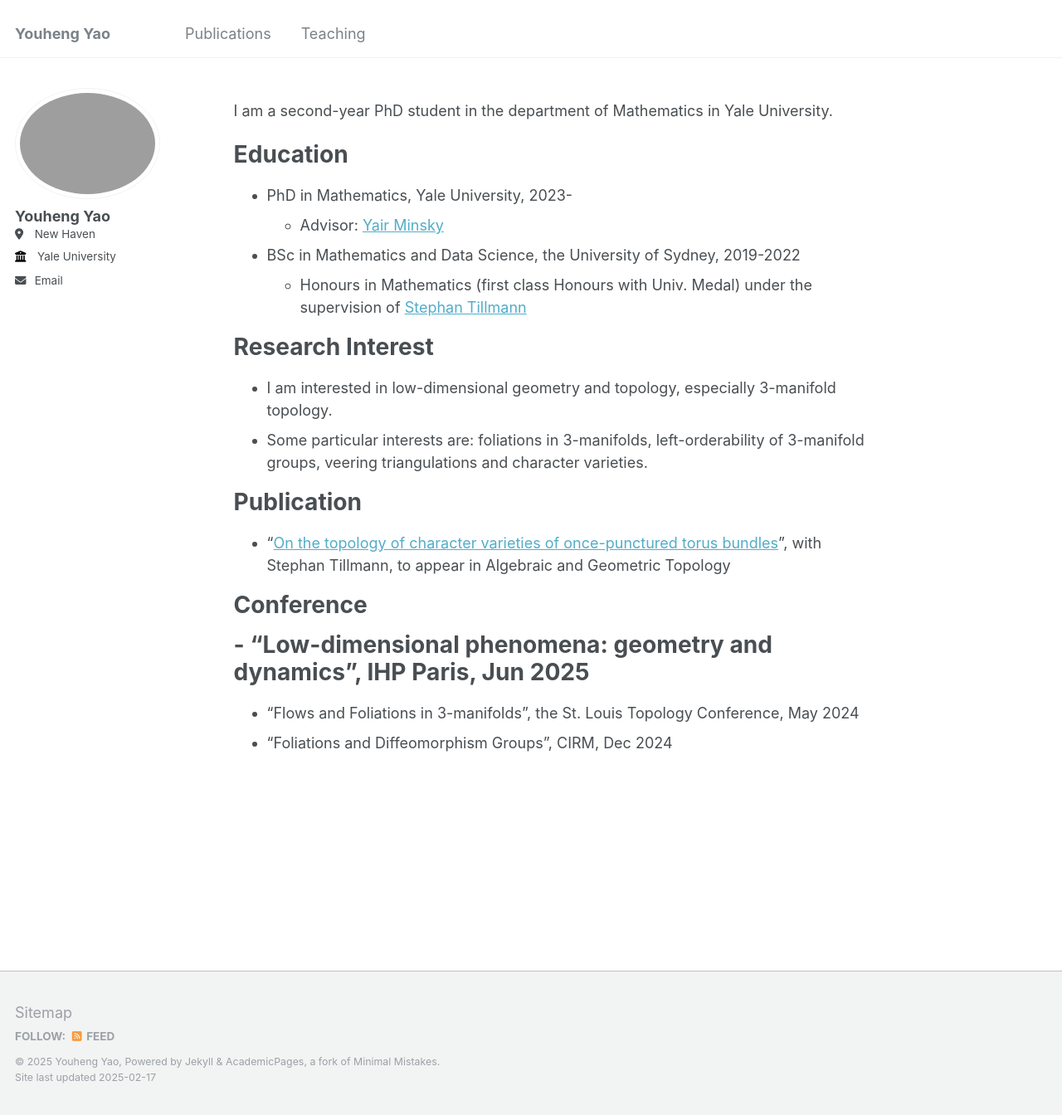
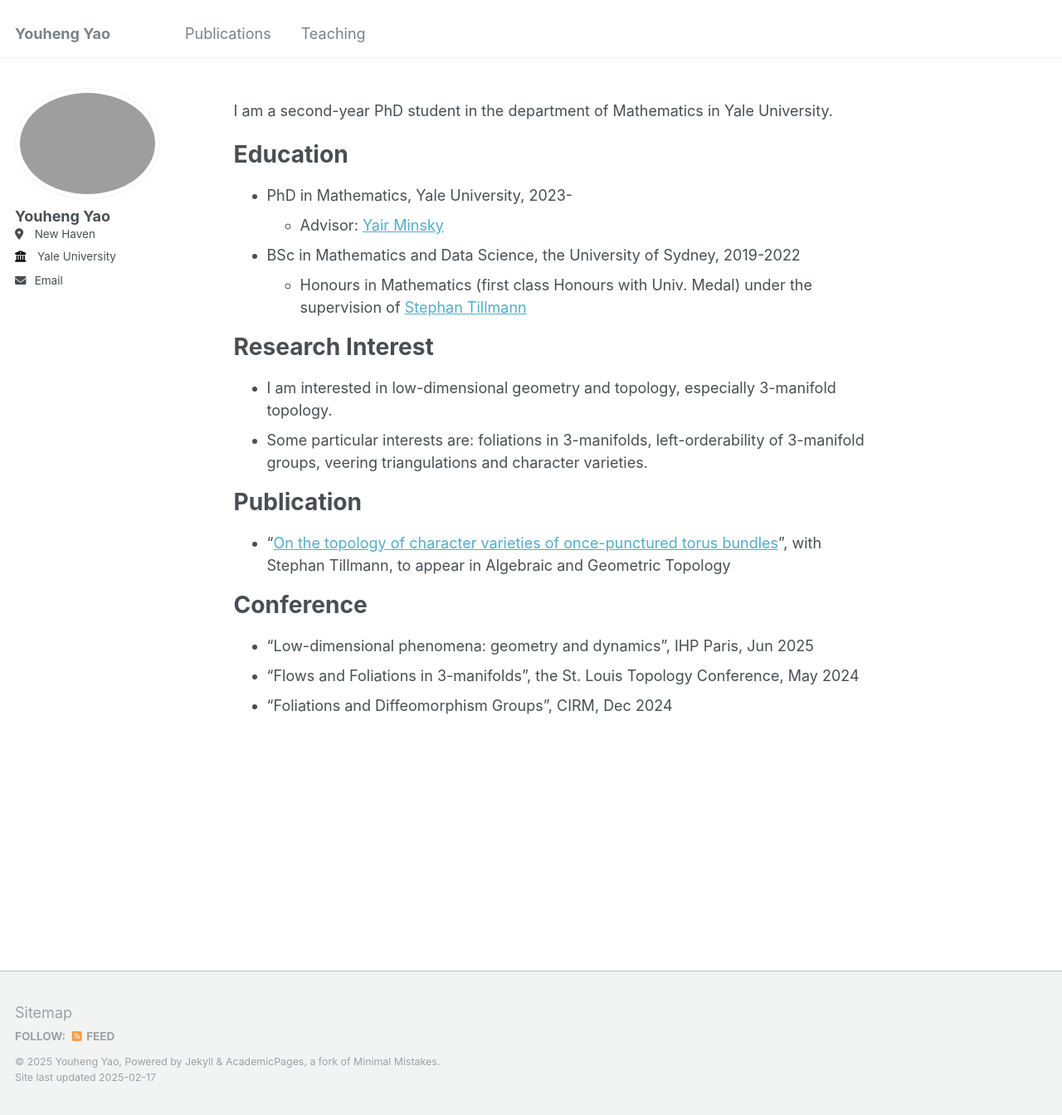
Before and after one commit to LionelYao/LionelYao.github.io, a Jekyll site: the page built from _pages/about.md, in a window 1280 px wide and 1344 px high. Shown: the whole window at 83% size. Built offline with Jekyll 4.4.1, drawn with Linux system fonts in a browser that asks for light colours.

Commit message:
Update about.md

```diff
--- a/_pages/about.md
+++ b/_pages/about.md
@@ -30,6 +30,6 @@ Publication
 
 Conference
 ======
-# - "Low-dimensional phenomena: geometry and dynamics", IHP Paris, Jun 2025
+- "Low-dimensional phenomena: geometry and dynamics", IHP Paris, Jun 2025
 - "Flows and Foliations in 3-manifolds", the St. Louis Topology Conference, May 2024
 - "Foliations and Diffeomorphism Groups", CIRM, Dec 2024
```
